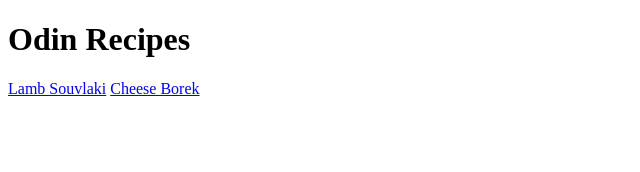
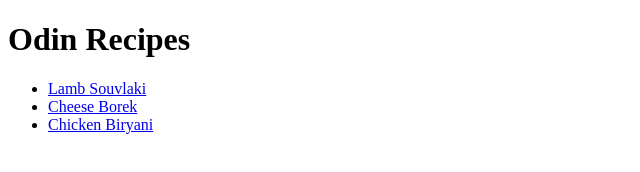
Before and after one commit to Amponsah-Enoch/odin-recipes, a plain HTML site: page index.html in a window 1280 px wide. Shown: the whole page, without its empty margins (0-640 px from the left). Drawn offline with Linux system fonts and the light colour scheme.

Commit message:
Modify index.html to organise recipe links into unordered list
Improves organisation and redability

```diff
--- a/index.html
+++ b/index.html
@@ -7,7 +7,10 @@
 </head>
 <body>
     <h1>Odin Recipes</h1>
-    <a href="recipes/Lamb-Souvlaki.html">Lamb Souvlaki</a>
-    <a href="recipes/Cheese-Borek.html">Cheese Borek</a>
+    <ul>
+    <li><a href="recipes/Lamb-Souvlaki.html">Lamb Souvlaki</a></li>
+    <li><a href="recipes/Cheese-Borek.html">Cheese Borek</a></li>
+    <li><a href="recipes/Chicken-Biryani.html">Chicken Biryani</a></li>
+</ul>
 </body>
 </html>
```
Also changed, not shown: images/Chicken-Biryani.webp (added).
